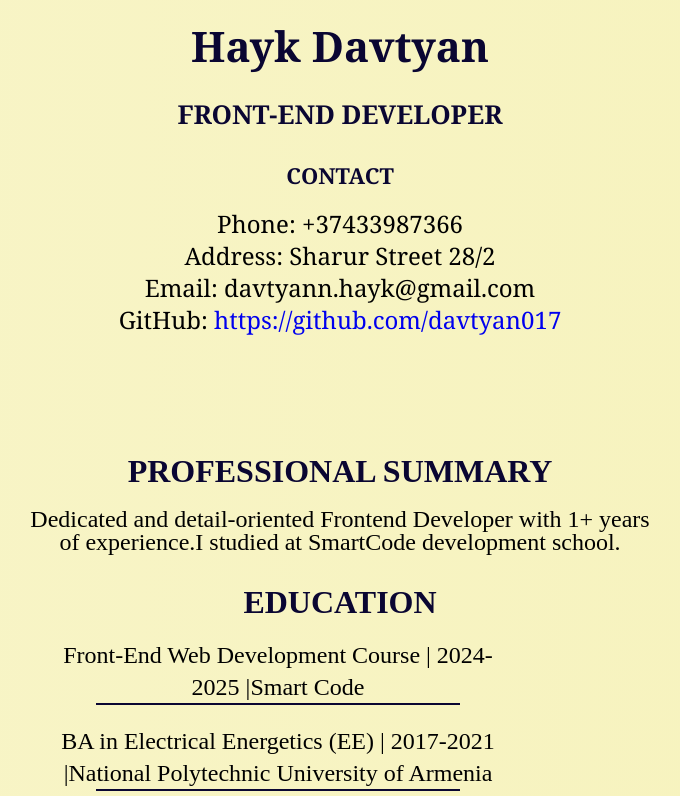
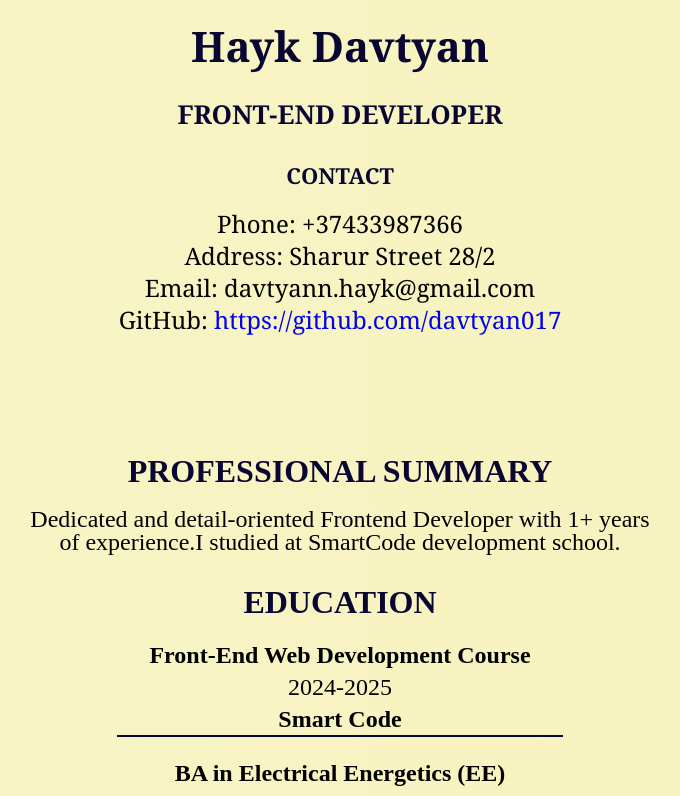
Before and after one commit to davtyan017/My_CV, a React (Vite) app: page / in a window 1280 px wide. Shown: the top 796 px of the page, without its empty margins (300-980 px from the left). Built offline with nearby package versions, Linux system fonts and the light colour scheme.

Commit message:
update education

```diff
--- a/src/components/Education/Education.jsx
+++ b/src/components/Education/Education.jsx
@@ -7,10 +7,13 @@ export default function Education({ content }) {
       <p>Education</p>
       <ul>
         {content.map((item, index) => (
-          <li key={index}>
-
-            {item.degree || item.certificate} |{item.duration || item.details} |
-            {item.institution || item.organization} <hr />
+          <li key={index} className="education-item">
+            <span className="degree">{item.degree || item.certificate}</span>
+            <span className="duration">{item.duration || item.details}</span>
+            <span className="institution">
+              {item.institution || item.organization}
+            </span>
+            <hr />
           </li>
         ))}
       </ul>
--- a/src/components/Education/style_edu.css
+++ b/src/components/Education/style_edu.css
@@ -1,34 +1,41 @@
 .cv-education {
   text-align: center;
-}
-
-.cv-education hr {
+  hr {
     color: var(--color);
     border: 1px solid;
-  width: 80%;
+    width: 100%;
     margin: auto;
   }
-
-.cv-education ul {
+  ul {
     line-height: 28px;
-  width: 80%;
+    width: 100%;
     display: flex;
     flex-direction: column;
     gap: 20px;
     padding: 0 20px;
   }
-
-.cv-education ul li {
+  li {
     width: 100%;
     line-height: 32px;
     font-size: 24px;
-  white-space: wrap;
+    display: flex;
+    flex-direction: column;
+    text-align: center;
+    align-items: center;
+  }
+}
+
+.degree,
+.duration,
+.institution {
+  display: block;
+}
+.degree,
+.cv-education .institution {
+  font-weight: bold;
 }
 
 @media only screen and (max-width: 430px) {
-  .cv-education hr {
-    width: 90%;
-  }
 
   .cv-education ul {
     padding: 0 10px;
@@ -39,14 +46,11 @@
   .cv-education ul li {
     font-size: 18px;
     line-height: 28px;
-    text-align: center;
   }
 }
 
 @media only screen and (max-width: 668px) {
-  .cv-education hr {
-    width: 568px;
-  }
+
 
   .cv-education ul {
     padding: 0 20px;
```
Lines whose indentation alone changed are shown as unchanged.
